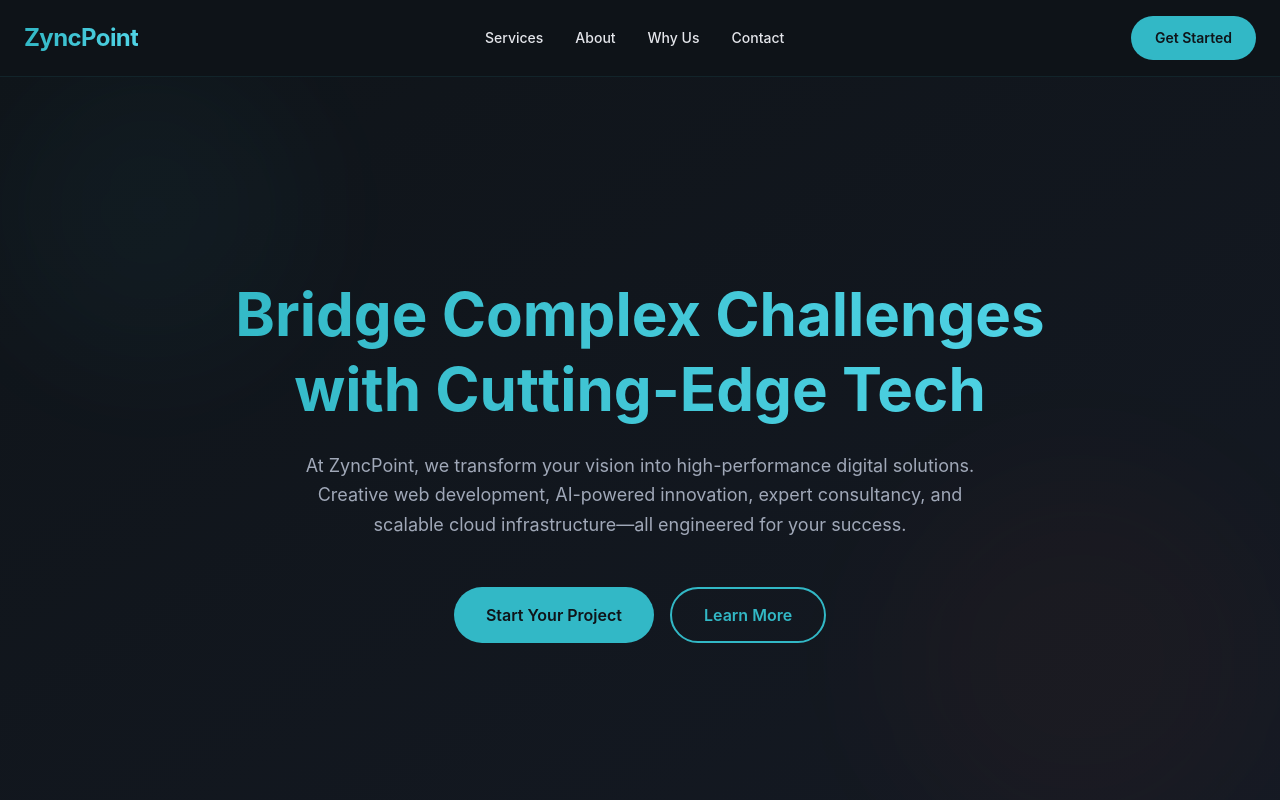
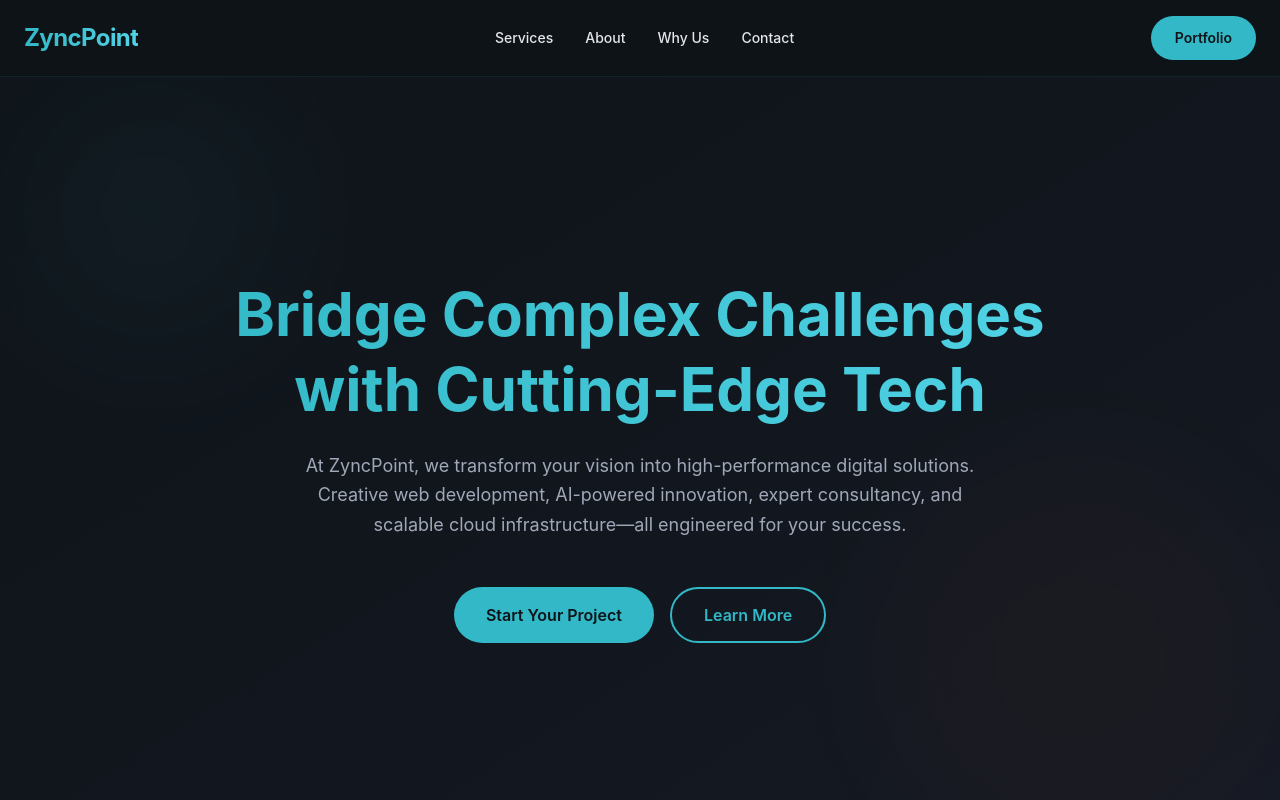
Before and after one commit to mk-manishkumar/zyncpoint, a Next.js app: page / in a window 1280 px wide. Shown: the top 800 px of the page. Built offline with nearby package versions, Linux system fonts and the light colour scheme.

Commit message:
changed button name and added cursor-pointer

```diff
--- a/src/components/CTASection.tsx
+++ b/src/components/CTASection.tsx
@@ -8,7 +8,7 @@ const CTASection = () => {
 
         <p className="text-base md:text-lg text-text-secondary mb-[48px]">Let&apos;s discuss how ZyncPoint can drive your digital transformation and position your business for market leadership.</p>
 
-        <button className="bg-primary text-dark px-8 py-3.5 rounded-full font-semibold text-base hover:bg-primary-light hover:-translate-y-1 hover:shadow-[0_12px_30px_rgba(50,184,198,0.4)] transition-all duration-300">Schedule a Consultation</button>
+        <button className="bg-primary text-dark px-8 py-3.5 rounded-full font-semibold text-base hover:bg-primary-light hover:-translate-y-1 hover:shadow-[0_12px_30px_rgba(50,184,198,0.4)] transition-all duration-300 cursor-pointer">Schedule a Consultation</button>
       </div>
     </section>
   );
--- a/src/components/Navbar.tsx
+++ b/src/components/Navbar.tsx
@@ -50,9 +50,9 @@ const Navbar = () => {
         </ul>
 
         {/* CTA */}
-        <button onClick={() => smoothScrollTo("#contact")} className="bg-primary text-dark px-[24px] py-[12px] rounded-full font-semibold text-sm hover:bg-primary-light hover:-translate-y-0.5 hover:shadow-[0_8px_20px_rgba(50,184,198,0.3)] transition-all duration-300 cursor-pointer">
-          Get Started
-        </button>
+        <Link href={"/portfolio"}  className="bg-primary text-dark px-[24px] py-[12px] rounded-full font-semibold text-sm hover:bg-primary-light hover:-translate-y-0.5 hover:shadow-[0_8px_20px_rgba(50,184,198,0.3)] transition-all duration-300 cursor-pointer">
+          Portfolio
+        </Link>
       </div>
     </nav>
   );
```
